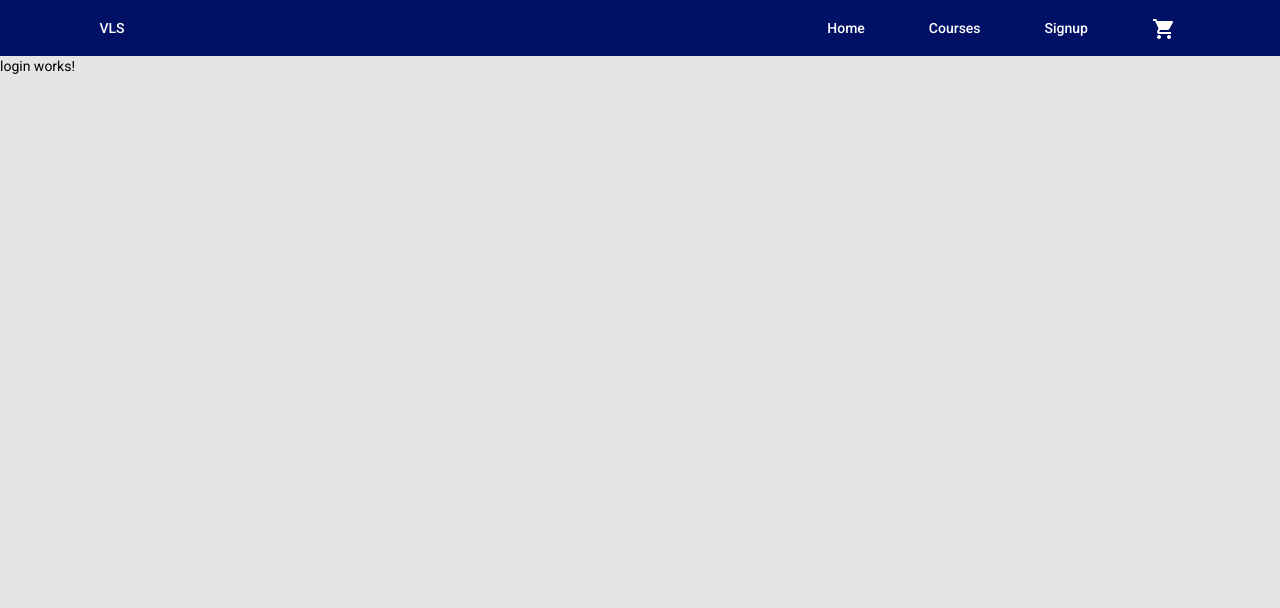
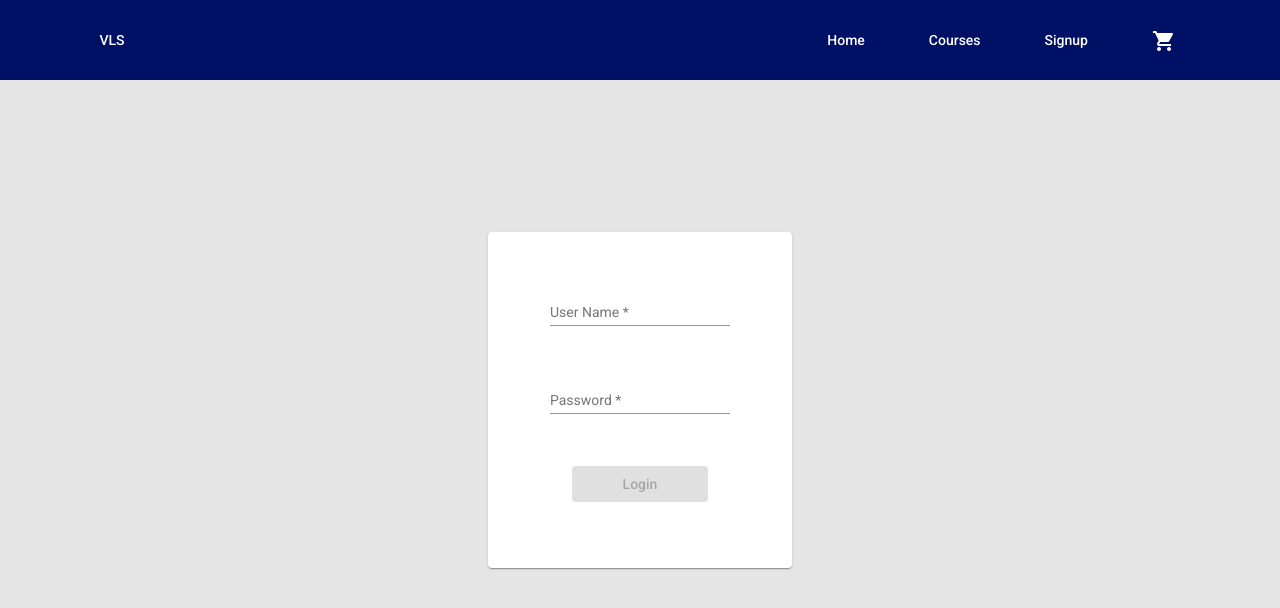
Before and after one commit to curryghost/vls-app-frontend, an Angular app: page /login in a window 1280 px wide. Shown: the top 608 px of the page. Built offline with nearby package versions, Linux system fonts and the light colour scheme.

Commit message:
add login

```diff
--- a/src/app/app.module.ts
+++ b/src/app/app.module.ts
@@ -12,6 +12,8 @@ import { AddToCartBtnComponent } from './comps/add-to-cart-btn/add-to-cart-btn.c
 import { LoginComponent } from './pages/login/login.component';
 import { CourseDetailsComponent } from './comps/course-details/course-details.component';
 import { CourseSignupComponent } from './pages/course-signup/course-signup.component';
+import { LoginFormComponent } from './comps/login-form/login-form.component';
+import { ReactiveFormsModule } from '@angular/forms';
 
 @NgModule({
   declarations: [
@@ -23,12 +25,14 @@ import { CourseSignupComponent } from './pages/course-signup/course-signup.compo
     LoginComponent,
     CourseDetailsComponent,
     CourseSignupComponent,
+    LoginFormComponent,
   ],
   imports: [
     BrowserModule,
     AppRoutingModule,
     BrowserAnimationsModule,
     MaterialModule,
+    ReactiveFormsModule
   ],
   providers: [],
   bootstrap: [AppComponent],
--- /dev/null
+++ b/src/app/comps/login-form/login-form.component.css
@@ -0,0 +1,38 @@
+.form-container {
+    display: flex;
+    width: 100%;
+    height: 80vh;
+    justify-content: center;
+    align-items: center;
+}
+
+.login-form {
+    display: flex;
+    flex-direction: column;
+    height: 19rem;
+    width: 17rem;
+    padding-top: 1.5rem;
+    align-items: center;
+}
+
+.login-input{
+    display: flex;
+}
+
+.login-input mat-icon {
+    font-size: 1rem;
+    color: #17ac17;
+}
+
+mat-form-field {
+    margin: 1rem;
+}
+
+mat-error {
+    color: #ff0000;
+}
+
+.login-form button {
+    margin-top: 1.2rem;
+    width: 50%;
+}
--- /dev/null
+++ b/src/app/comps/login-form/login-form.component.html
@@ -0,0 +1,54 @@
+<div class="form-container">
+  <mat-card>
+    <form [formGroup]="loginForm" (ngSubmit)="onSubmit()" class="login-form">
+      <mat-form-field>
+        <mat-label>User Name</mat-label>
+        <div class="login-input">
+          <input
+            type="text"
+            matInput
+            placeholder="Name Example"
+            formControlName="name"
+          />
+          <mat-icon *ngIf="name?.touched && name?.valid">task_alt</mat-icon>
+        </div>
+        <mat-error *ngIf="name?.touched && name?.invalid">
+          <mat-error *ngIf="name?.errors?.['required']">
+            Name is required
+          </mat-error>
+          <mat-error *ngIf="name?.errors?.['minlength']"
+            >Minimum length of at least 5 characters
+          </mat-error>
+        </mat-error>
+      </mat-form-field>
+      <mat-form-field>
+        <mat-label>Password</mat-label>
+        <div class="login-input">
+          <input
+            type="password"
+            matInput
+            placeholder="password"
+            formControlName="password"
+          />
+          <mat-icon *ngIf="password?.touched && name?.valid">task_alt</mat-icon>
+        </div>
+        <mat-error *ngIf="password?.touched && password?.invalid">
+          <mat-error *ngIf="password?.errors?.['required']">
+            Password is required.
+          </mat-error>
+          <mat-error *ngIf="password?.errors?.['minlength']"
+            >Minimum length of at least 5 characters
+          </mat-error>
+        </mat-error>
+      </mat-form-field>
+      <button
+        type="submit"
+        [disabled]="loginForm.invalid"
+        mat-raised-button
+        color="primary"
+      >
+        Login
+      </button>
+    </form>
+  </mat-card>
+</div>
--- /dev/null
+++ b/src/app/comps/login-form/login-form.component.ts
@@ -0,0 +1,32 @@
+import { Component, OnInit } from '@angular/core';
+import { FormControl, FormGroup, Validators } from '@angular/forms';
+
+@Component({
+  selector: 'app-login-form',
+  templateUrl: './login-form.component.html',
+  styleUrls: ['./login-form.component.css']
+})
+export class LoginFormComponent implements OnInit {
+  loginForm = new FormGroup({
+    name: new FormControl('', [Validators.required, Validators.minLength(5)]),
+    password: new FormControl('', [Validators.required, Validators.minLength(5)])
+  })
+
+  constructor() { }
+
+  ngOnInit(): void {
+  }
+
+  get name(){
+    return this.loginForm.get('name')
+  }
+  get password(){
+    return this.loginForm.get('password')
+  }
+
+  onSubmit(){
+    // To call service
+
+    this.loginForm.reset();
+  }
+}
--- a/src/app/comps/navbar/navbar.component.css
+++ b/src/app/comps/navbar/navbar.component.css
@@ -1,13 +1,12 @@
 /* Navbar */
 .nav-container {
     position: fixed;
-    top: 0;
     width: 100%;
     z-index: 99;
 }
 mat-toolbar {
     background-color: var(--primary-dark) !important;
-    height: 3.5rem;
+    height: 10vh;
     overflow-x: hidden;
 }
 .nav {
--- a/src/app/comps/navbar/navbar.component.html
+++ b/src/app/comps/navbar/navbar.component.html
@@ -60,4 +60,4 @@
   </div>
 </div>
 <!-- Compensate for fixed navbar-->
-<div style="height: 3.5rem"></div>
+<div style="height: 10vh"></div>
--- a/src/app/comps/navbar/navbar.component.ts
+++ b/src/app/comps/navbar/navbar.component.ts
@@ -11,7 +11,7 @@ export class NavbarComponent implements OnInit {
   links = [
     {name: "Home", link: "/"},
     {name: "Courses", link: "#"},
-    {name: "Signup", link: "#"}
+    {name: "Signup", link: "course-signup"}
   ]
 
   //Too distracted with this shit
--- a/src/app/material/material.module.ts
+++ b/src/app/material/material.module.ts
@@ -5,6 +5,8 @@ import { MatButtonModule } from '@angular/material/button';
 import { MatMenuModule } from '@angular/material/menu';
 import { MatBadgeModule } from '@angular/material/badge';
 import { MatTabsModule } from '@angular/material/tabs';
+import {MatInputModule} from '@angular/material/input';
+import {MatCardModule} from '@angular/material/card';
 
 const material = [
   MatToolbarModule,
@@ -13,6 +15,8 @@ const material = [
   MatMenuModule,
   MatBadgeModule,
   MatTabsModule,
+  MatInputModule,
+  MatCardModule
 ];
 
 @NgModule({
--- a/src/app/pages/login/login.component.html
+++ b/src/app/pages/login/login.component.html
@@ -1 +1 @@
-<p>login works!</p>
+<app-login-form></app-login-form>
```
Also changed, not shown: 1 other file (tests, documents, lock files or other folders).
